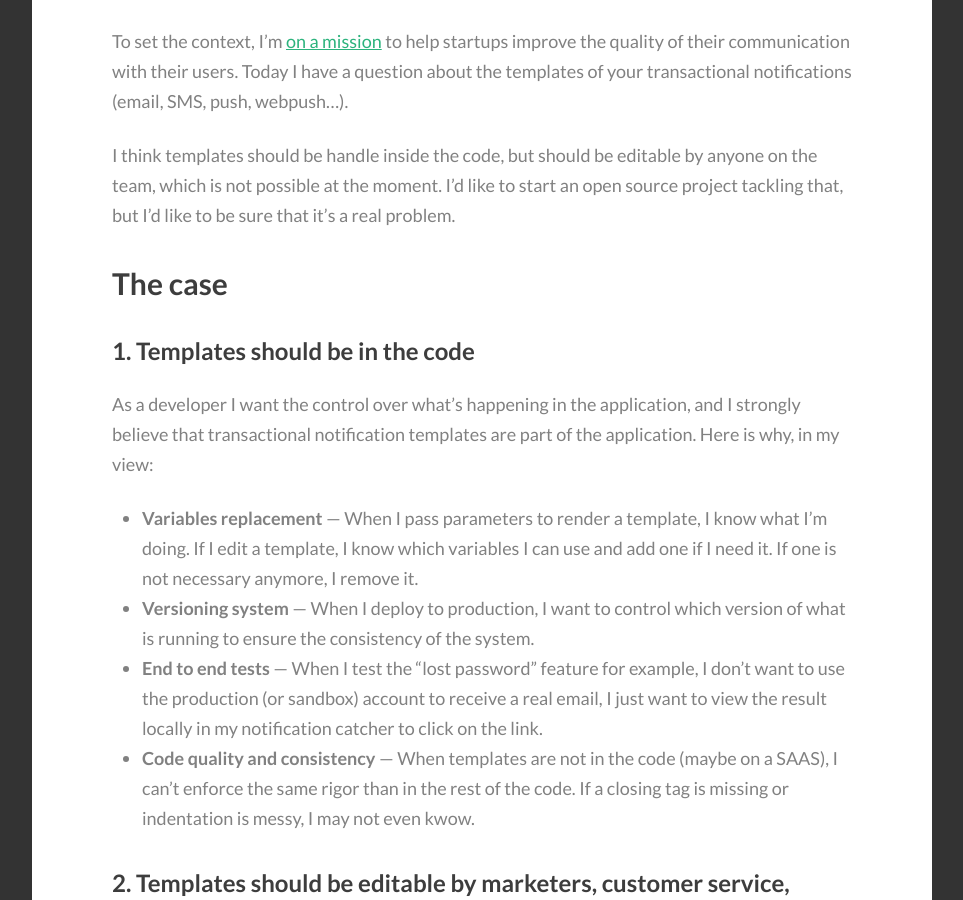
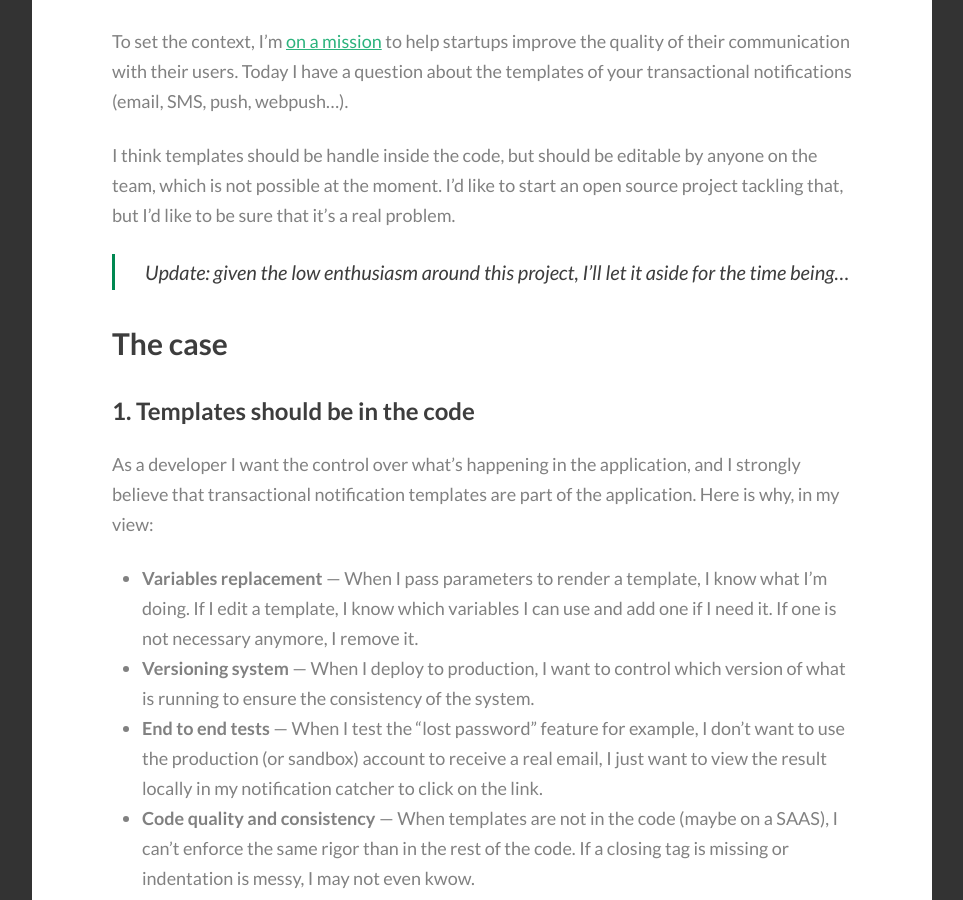
Before and after one commit to notifme/notifme-blog, a Jekyll site: the page built from _posts/2017-08-31-templates-project.md, in a window 1280 px wide and 900 px high, scrolled down 885 px. Shown: the whole window, without its empty margins (8-971 px from the left). Built offline with Jekyll 4.4.1, drawn with Linux system fonts in a browser that asks for light colours; emoji names are drawn with the system emoji font; comment, search, counter and statistics services are not loaded.

Commit message:
update template project

```diff
--- a/_posts/2017-08-31-templates-project.md
+++ b/_posts/2017-08-31-templates-project.md
@@ -12,6 +12,8 @@
 
 I think templates should be handle inside the code, but should be editable by anyone on the team, which is not possible at the moment. I'd like to start an open source project tackling that, but I'd like to be sure that it's a real problem.
 <!--more-->
+
+> _Update: given the low enthusiasm around this project, I'll let it aside for the time being..._
 
 ## The case
 
```
